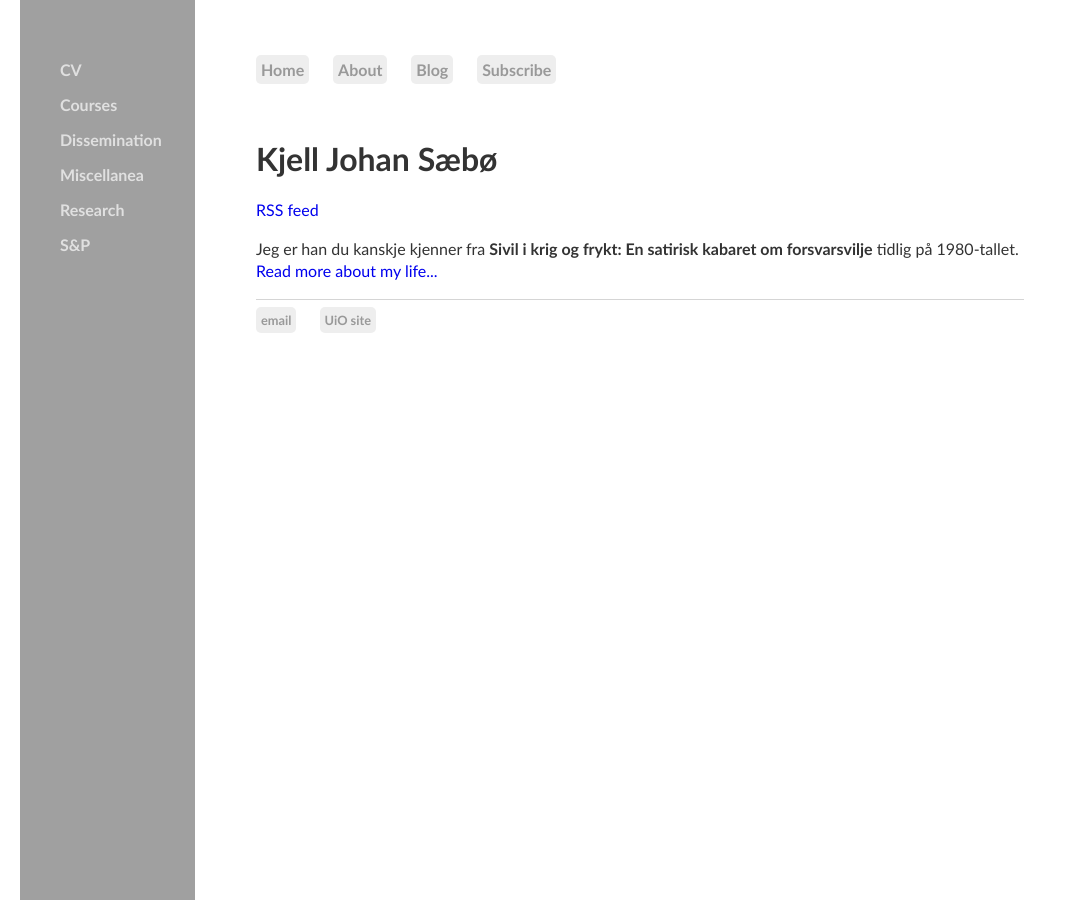
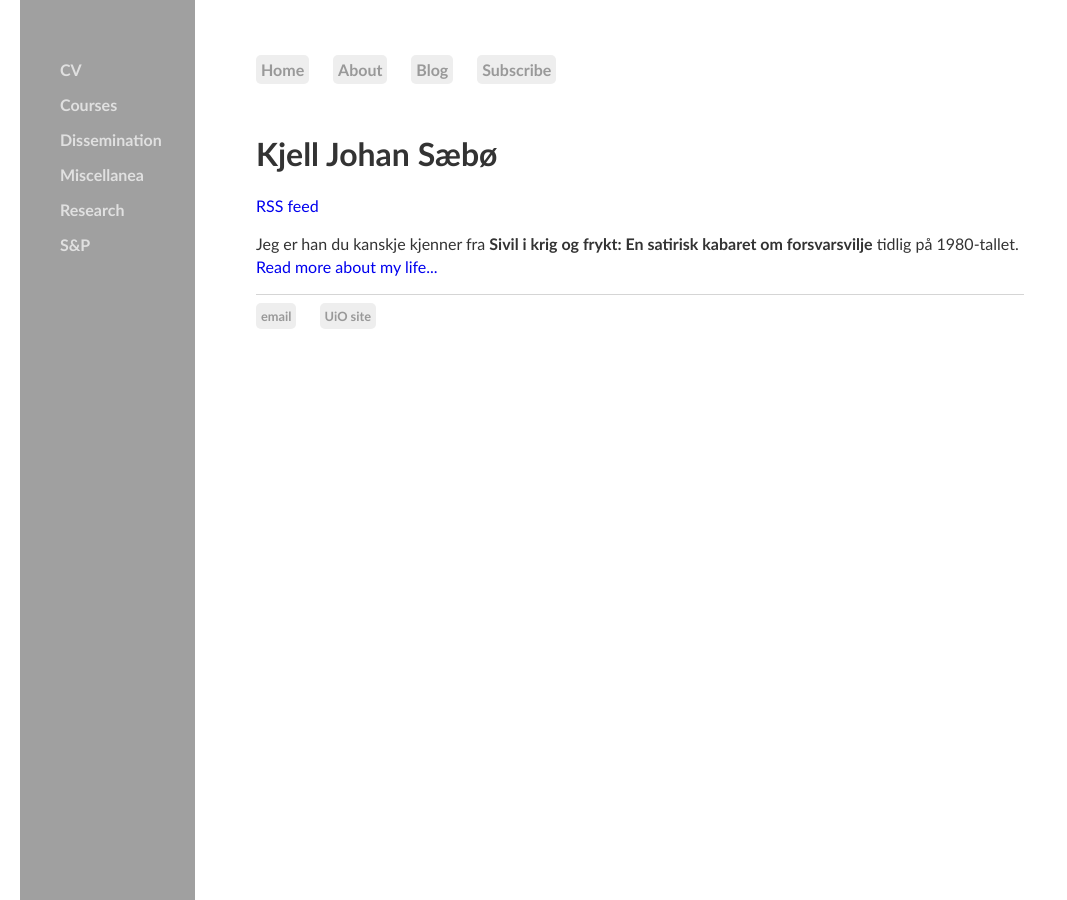
Before and after one commit to kjelljs/kjelljs.github.io, a Jekyll site: the page built from index.html, in a window 1280 px wide. Shown: the whole page, without its empty margins (0-1067 px from the left). Built offline with Jekyll 4.4.1, drawn with Linux system fonts in a browser that asks for light colours.

Commit message:
Update default.html

```diff
--- a/_layouts/default.html
+++ b/_layouts/default.html
@@ -26,7 +26,7 @@
 	    		</ul>
 			</sidenav>
 
-			<div class="container"><p>&nbsp;</p>
+			<div class="container"></br>
 
 			{{ content }}
 
```
